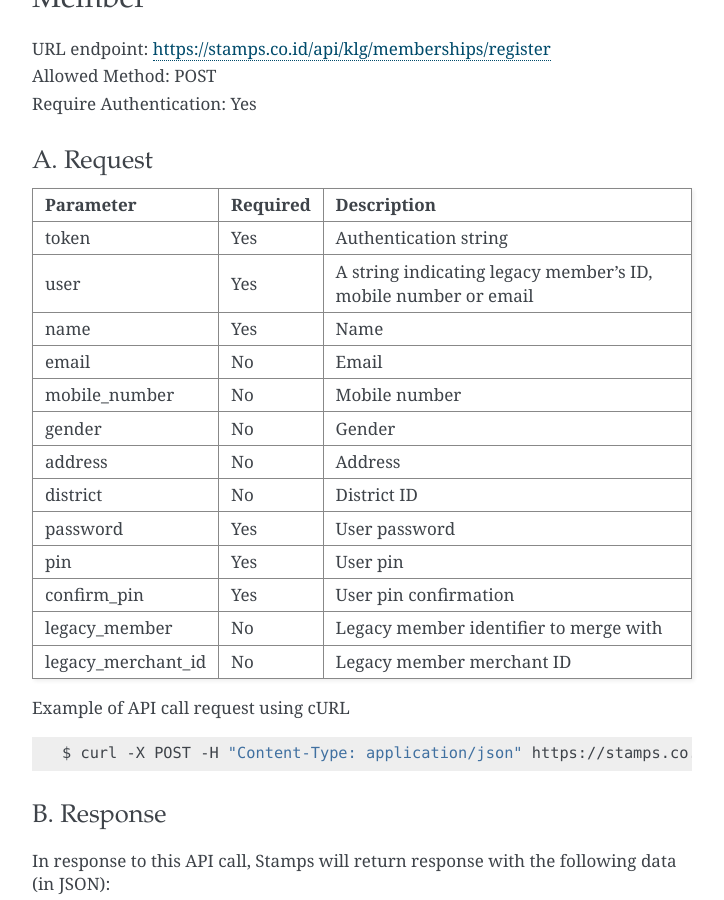
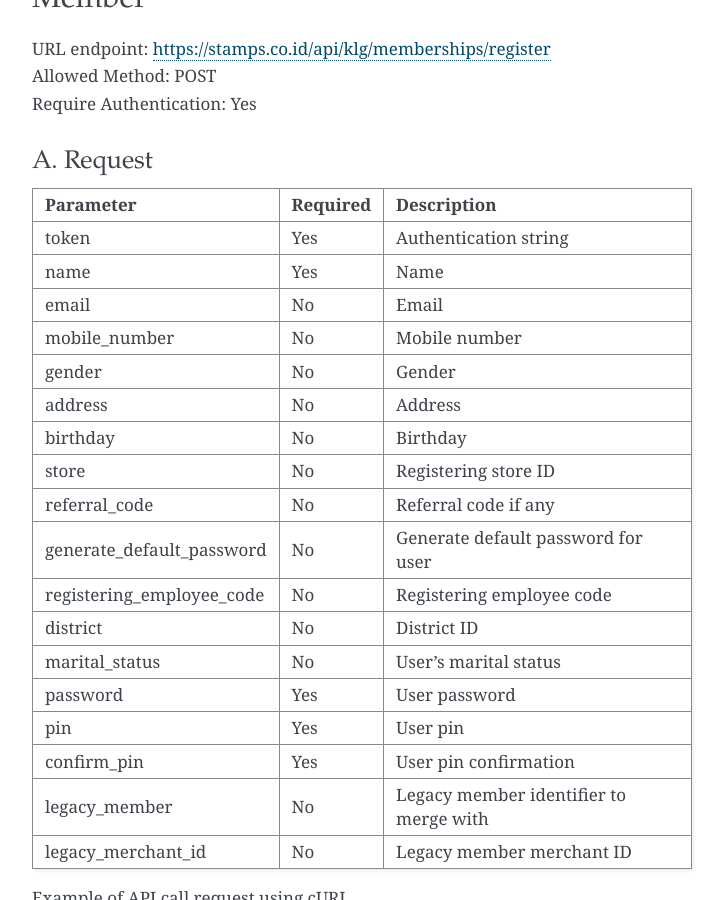
Before and after one commit to ui/stamps-api-docs, a Sphinx documentation site: the page built from source/klg_api.rst, in a window 1280 px wide and 900 px high, scrolled down 6839 px. Shown: the whole window, without its empty margins (388-1112 px from the left). Built offline with Sphinx 7.4.7, drawn with Linux system fonts in a browser that asks for light colours.

```diff
--- a/source/klg_api.rst
+++ b/source/klg_api.rst
@@ -333,30 +333,35 @@ C. Example Response
 A. Request
 -----------------------------
 
-================== =========== =========================
-Parameter          Required    Description
-================== =========== =========================
-token              Yes         Authentication string
-user               Yes         A string indicating legacy member's ID, mobile number or email
-name               Yes         Name
-email              No          Email
-mobile_number      No          Mobile number
-gender             No          Gender
-address            No          Address
-district           No          District ID
-password           Yes         User password
-pin                Yes         User pin
-confirm_pin        Yes         User pin confirmation
-legacy_member      No          Legacy member identifier to merge with
-legacy_merchant_id No          Legacy member merchant ID
-================== =========== =========================
+========================= =========== =========================
+Parameter                 Required    Description
+========================= =========== =========================
+token                     Yes         Authentication string
+name                      Yes         Name
+email                     No          Email
+mobile_number             No          Mobile number
+gender                    No          Gender
+address                   No          Address
+birthday                  No          Birthday
+store                     No          Registering store ID
+referral_code             No          Referral code if any
+generate_default_password No          Generate default password for user
+registering_employee_code No          Registering employee code
+district                  No          District ID
+marital_status            No          User's marital status
+password                  Yes         User password
+pin                       Yes         User pin
+confirm_pin               Yes         User pin confirmation
+legacy_member             No          Legacy member identifier to merge with
+legacy_merchant_id        No          Legacy member merchant ID
+========================= =========== =========================
 
 
 Example of API call request using cURL
 
 .. code-block :: bash
 
-    $ curl -X POST -H "Content-Type: application/json" https://stamps.co.id/api/klg/memberships/register -i -d '{ "token": "secret", "user": 12, "password": "password", "pin": "123123", "confirm_pin": "123123" }'
+    $ curl -X POST -H "Content-Type: application/json" https://stamps.co.id/api/klg/memberships/register -i -d '{ "token": "secret", "password": "password", "pin": "123123", "confirm_pin": "123123" }'
 
 
 B. Response
```
